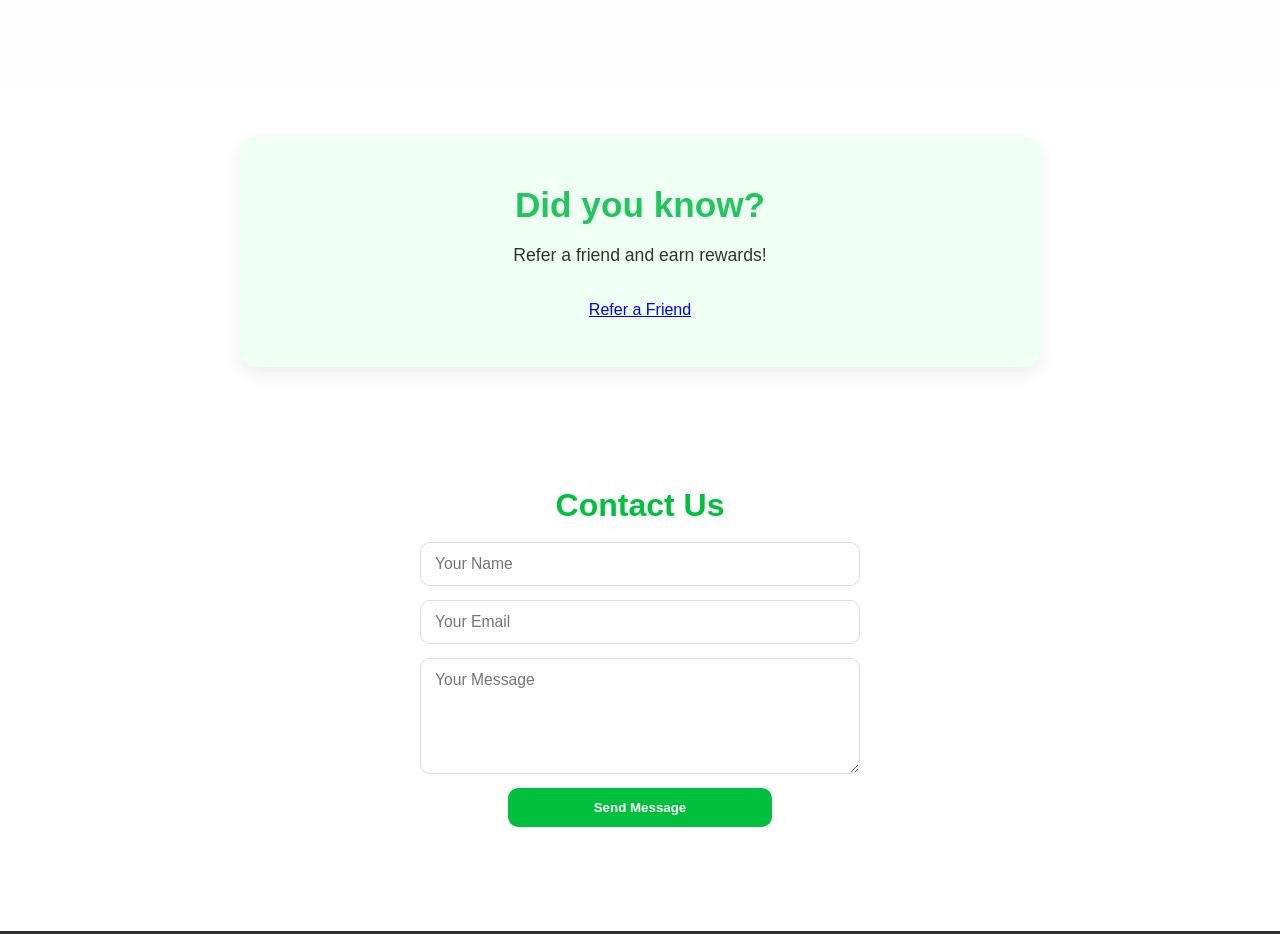
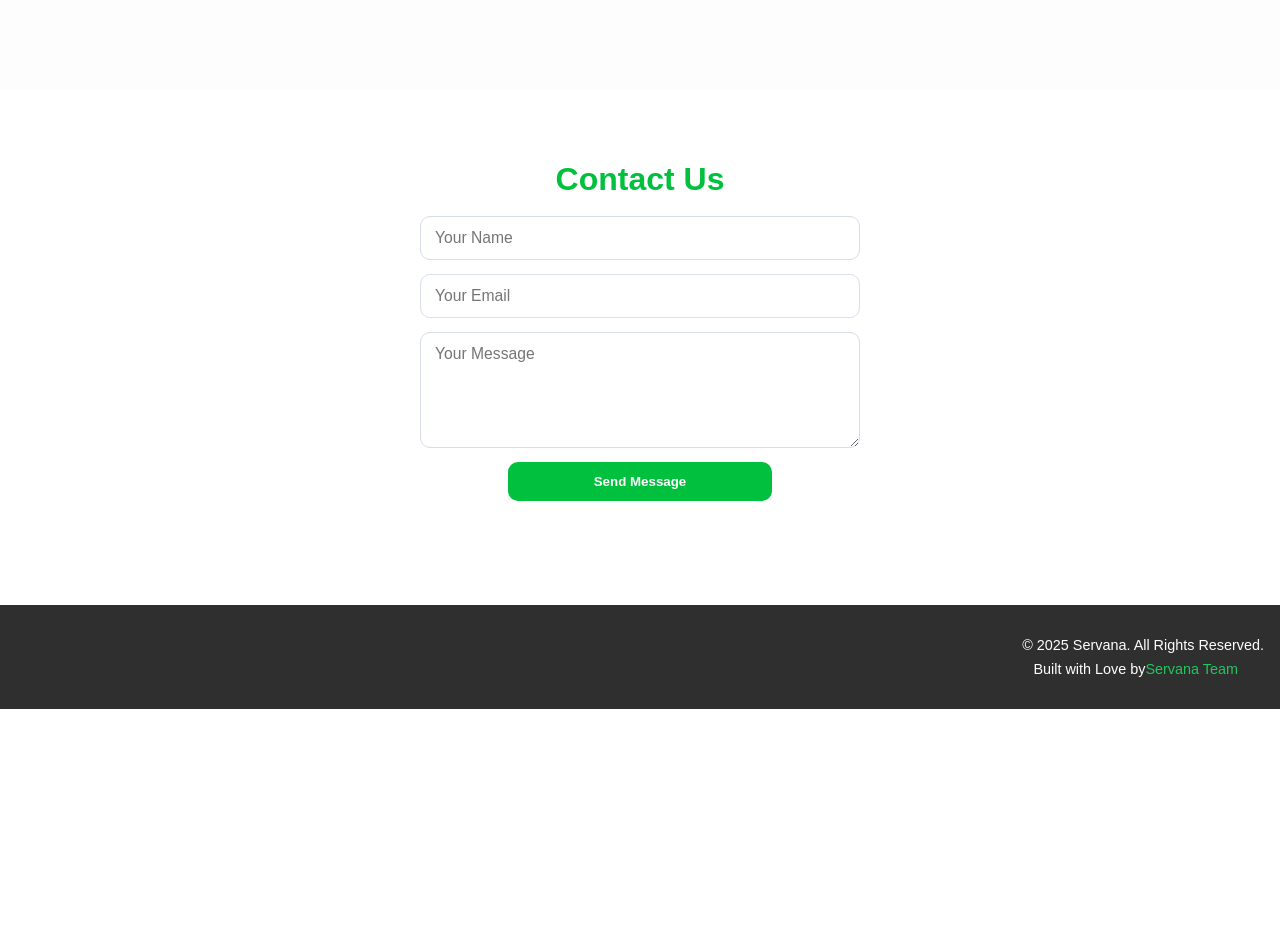
Before and after one commit to SERVANAHQOrg/Servana-portfolio, a React (Vite) app in the folder servana-portfolio/: page / in a window 1280 px wide. Shown: the part 5160-6094 px from the top of the page. After the commit the page ends 5869 px from the top, so only its background shows below. Built offline with nearby package versions, Linux system fonts and the light colour scheme.

Commit message:
Debug error

```diff
--- a/servana-portfolio/src/App.jsx
+++ b/servana-portfolio/src/App.jsx
@@ -1,13 +1,12 @@
 import React, { useState, useEffect } from "react";
-import { Routes, Route } from "react-router-dom";
 import SplashScreen from "./components/SplashScreen";
 import Navbar from "./components/Navbar";
 import Hero from "./components/Hero";
 import About from "./components/About";
 import Services from "./components/Services";
-import ReferralPromo from "./components/ReferralPromo";
 import Contact from "./components/Contact";
 import Footer from "./components/Footer";
+import "./index.css";
 import WhyChooseUs from "./components/WhyChooseUs";
 import AOS from "aos";
 import "aos/dist/aos.css";
@@ -15,44 +14,27 @@ import "aos/dist/aos.css";
 function App() {
   const [loading, setLoading] = useState(true);
 
+  // always keep hooks at the top
   useEffect(() => {
     AOS.init({ duration: 1000, once: true });
   }, []);
 
+  // conditional return AFTER hooks
   if (loading) {
     return <SplashScreen onFinish={() => setLoading(false)} />;
   }
 
-  // ✅ Define the referral page right here
-  const ReferralPage = () => (
-    <section style={{ padding: "4rem 2rem", textAlign: "center" }}>
-      <Navbar />
-      <h1>Referral Program</h1>
-      <p>Invite friends and earn rewards for every successful referral.</p>
-      <Footer />
-    </section>
-  );
-
-  // ✅ Define the home page layout right here
-  const Home = () => (
+  return (
     <>
       <Navbar />
       <Hero />
       <WhyChooseUs />
       <About />
       <Services />
-      <ReferralPromo />
       <Contact />
       <Footer />
     </>
   );
-
-  return (
-    <Routes>
-      <Route path="/" element={<Home />} />
-      {/* <Route path="/referral" element={<ReferralPage />} /> */}
-    </Routes>
-  );
 }
 
 export default App;
--- a/servana-portfolio/src/components/ReferralPromo.jsx
+++ /dev/null
@@ -1,14 +0,0 @@
-import { Link } from "react-router-dom";
-import "../styles/ReferralPromo.css";
-
-export default function ReferralPromo() {
-  return (
-    <section className="referral-promo">
-      <h2>Did you know?</h2>
-      <p>Refer a friend and earn rewards!</p>
-      <Link to="/referral" className="referral-btn">
-        Refer a Friend
-      </Link>
-    </section>
-  );
-}
--- a/servana-portfolio/src/index.css
+++ b/servana-portfolio/src/index.css
@@ -5,9 +5,10 @@
     font-family: 'Poppins', sans-serif;
 }
 
-/* body{
-    padding-top: 80px;
-} */
+body{
+    margin: 0;
+    padding: 0;
+}
 
 .tooltip {
     position: relative;
--- a/servana-portfolio/src/styles/ReferralPromo.css
+++ /dev/null
@@ -1,42 +0,0 @@
-.referral-promo {
-    text-align: center;
-    background: #f0fff4;
-    /* soft green tint */
-    padding: 3rem 1rem;
-    border-radius: 16px;
-    margin: 3rem auto;
-    max-width: 800px;
-    box-shadow: 0 6px 18px rgba(0, 0, 0, 0.08);
-}
-
-.referral-promo h2 {
-    font-family: "Poppins", sans-serif;
-    font-size: 2.2rem;
-    color: #22C55E;
-    margin-bottom: 1rem;
-}
-
-.referral-promo p {
-    font-family: "Pontano Sans", sans-serif;
-    font-size: 1.1rem;
-    color: #333;
-    margin-bottom: 2rem;
-    line-height: 1.6;
-}
-
-.referral-promo button {
-    background: #22C55E;
-    color: #fff;
-    border: none;
-    padding: 0.9rem 2rem;
-    font-size: 1.05rem;
-    font-weight: 600;
-    border-radius: 8px;
-    cursor: pointer;
-    transition: background 0.3s ease, transform 0.2s ease;
-}
-
-.referral-promo button:hover {
-    background: #1da34d;
-    transform: translateY(-2px);
-}
--- a/servana-portfolio/vite.config.js
+++ b/servana-portfolio/vite.config.js
@@ -1,6 +1,7 @@
 import { defineConfig } from 'vite'
 import react from '@vitejs/plugin-react'
 import { imagetools } from 'vite-imagetools'
+import path from 'path'   // ✅ needed for alias paths
 
 // https://vite.dev/config/
 export default defineConfig({
@@ -8,4 +9,10 @@ export default defineConfig({
     react(),
     imagetools() // 👈 enable image optimization
   ],
+  resolve: {
+    alias: {
+      react: path.resolve(__dirname, 'node_modules/react'),
+      'react-dom': path.resolve(__dirname, 'node_modules/react-dom'),
+    },
+  },
 })
```
Also changed, not shown: servana-portfolio/package.json (+6 -6 lines), 1 other file (tests, documents, lock files or other folders).
